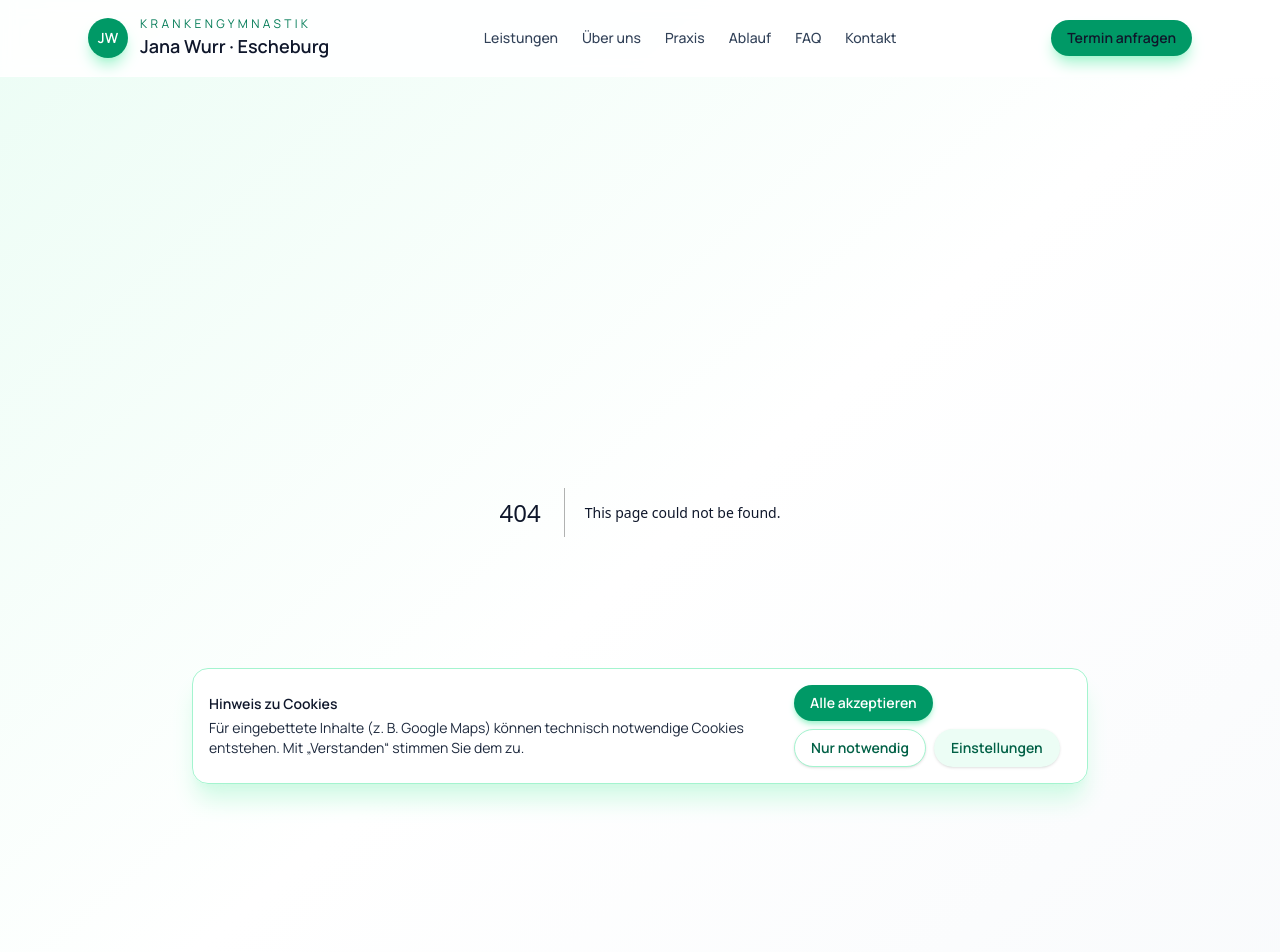
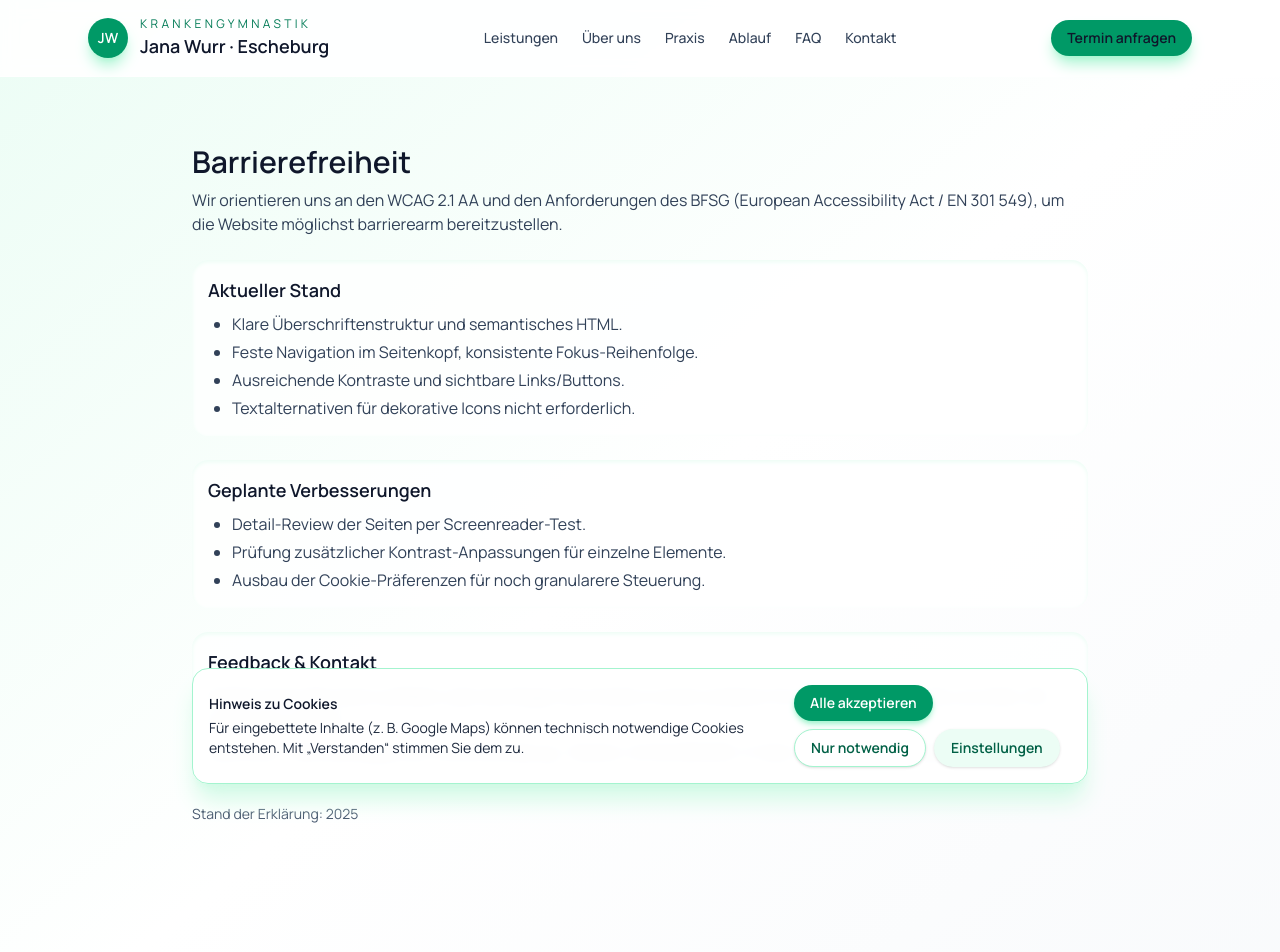
Before and after one commit to RomanHH81/Jana-Wurr---Krankengymnastik-Escheburg, a Next.js app in the folder frontend/: page /barrierefreiheit in a window 1280 px wide. Before the commit this address had no page. Shown: the top 952 px of the page. Built offline with nearby package versions, Linux system fonts and the light colour scheme; a web font is replaced by a local one.

Commit message:
Improve SEO metadata and add accessibility statement

```diff
--- /dev/null
+++ b/frontend/src/app/barrierefreiheit/page.tsx
@@ -0,0 +1,53 @@
+export const metadata = {
+  title: "Barrierefreiheit | Krankengymnastik Jana Wurr",
+};
+
+export default function BarrierefreiheitPage() {
+  return (
+    <div className="mx-auto max-w-4xl space-y-6 py-8">
+      <div className="space-y-2">
+        <h1 className="text-3xl font-semibold text-slate-900">Barrierefreiheit</h1>
+        <p className="text-slate-700">
+          Wir orientieren uns an den WCAG 2.1 AA und den Anforderungen des BFSG
+          (European Accessibility Act / EN 301 549), um die Website möglichst
+          barrierearm bereitzustellen.
+        </p>
+      </div>
+
+      <section className="space-y-2 rounded-2xl bg-white/80 p-4 shadow-inner shadow-emerald-50">
+        <h2 className="text-lg font-semibold text-slate-900">Aktueller Stand</h2>
+        <ul className="list-disc space-y-1 pl-6 text-slate-700">
+          <li>Klare Überschriftenstruktur und semantisches HTML.</li>
+          <li>Feste Navigation im Seitenkopf, konsistente Fokus-Reihenfolge.</li>
+          <li>Ausreichende Kontraste und sichtbare Links/Buttons.</li>
+          <li>Textalternativen für dekorative Icons nicht erforderlich.</li>
+        </ul>
+      </section>
+
+      <section className="space-y-2 rounded-2xl bg-white/80 p-4 shadow-inner shadow-emerald-50">
+        <h2 className="text-lg font-semibold text-slate-900">Geplante Verbesserungen</h2>
+        <ul className="list-disc space-y-1 pl-6 text-slate-700">
+          <li>Detail-Review der Seiten per Screenreader-Test.</li>
+          <li>Prüfung zusätzlicher Kontrast-Anpassungen für einzelne Elemente.</li>
+          <li>Ausbau der Cookie-Präferenzen für noch granularere Steuerung.</li>
+        </ul>
+      </section>
+
+      <section className="space-y-2 rounded-2xl bg-white/80 p-4 shadow-inner shadow-emerald-50">
+        <h2 className="text-lg font-semibold text-slate-900">Feedback & Kontakt</h2>
+        <p className="text-slate-700">
+          Sollten Ihnen Barrieren auffallen oder benötigen Sie Inhalte in einem
+          anderen Format, kontaktieren Sie uns bitte. Wir antworten zeitnah.
+        </p>
+        <p className="text-slate-700">
+          Jana Wurr · Rehmenkoppel 28, 21039 Escheburg · Telefon: 04152 805599 ·
+          E-Mail: mail@praxis-escheburg.de
+        </p>
+      </section>
+
+      <p className="text-sm text-slate-600">
+        Stand der Erklärung: {new Date().getFullYear()}
+      </p>
+    </div>
+  );
+}
--- a/frontend/src/app/layout.tsx
+++ b/frontend/src/app/layout.tsx
@@ -19,6 +19,26 @@ export const metadata: Metadata = {
   title: "Krankengymnastik Escheburg | Jana Wurr",
   description:
     "Moderne Physiotherapie, persönliche Betreuung und klare Wege zu mehr Beweglichkeit in Escheburg. Termine nach Vereinbarung.",
+  alternates: {
+    canonical: "/",
+  },
+  openGraph: {
+    title: "Krankengymnastik Escheburg | Jana Wurr",
+    description:
+      "Moderne Physiotherapie und manuelle Techniken in Escheburg. Persönliche Betreuung, klare Abläufe, Termine nach Vereinbarung.",
+    url: "https://www.krankengymnastik-escheburg.de/",
+    siteName: "Krankengymnastik Jana Wurr",
+    locale: "de_DE",
+    type: "website",
+  },
+  twitter: {
+    card: "summary_large_image",
+    title: "Krankengymnastik Escheburg | Jana Wurr",
+    description:
+      "Physiotherapie, manuelle Techniken, Reha-Begleitung und ruhige Praxisräume in Escheburg.",
+  },
+  applicationName: "Krankengymnastik Jana Wurr",
+  category: "healthcare",
 };
 
 export default function RootLayout({
@@ -38,11 +58,31 @@ export default function RootLayout({
           </div>
 
           <Header />
-          <div className="relative mx-auto max-w-6xl px-6 pb-24 pt-28">
+          <main className="relative mx-auto max-w-6xl px-6 pb-24 pt-28">
             {children}
-          </div>
+          </main>
           <Footer />
           <CookieBanner />
+          <script
+            type="application/ld+json"
+            dangerouslySetInnerHTML={{
+              __html: JSON.stringify({
+                "@context": "https://schema.org",
+                "@type": "Physiotherapy",
+                name: "Krankengymnastik Jana Wurr",
+                url: "https://www.krankengymnastik-escheburg.de/",
+                telephone: "+494152805599",
+                email: "mail@praxis-escheburg.de",
+                address: {
+                  "@type": "PostalAddress",
+                  streetAddress: "Rehmenkoppel 28",
+                  postalCode: "21039",
+                  addressLocality: "Escheburg",
+                  addressCountry: "DE",
+                },
+              }),
+            }}
+          />
         </div>
       </body>
     </html>
--- a/frontend/src/components/LegalLinks.tsx
+++ b/frontend/src/components/LegalLinks.tsx
@@ -15,6 +15,13 @@ export default function LegalLinks() {
       >
         Datenschutz
       </a>
+      <a
+        href="/barrierefreiheit"
+        className="rounded-full border border-emerald-200 bg-white px-4 py-2 font-semibold text-emerald-800 shadow-sm transition hover:-translate-y-0.5 hover:border-emerald-300"
+        aria-label="Barrierefreiheit anzeigen"
+      >
+        Barrierefreiheit
+      </a>
     </div>
   );
 }
```
